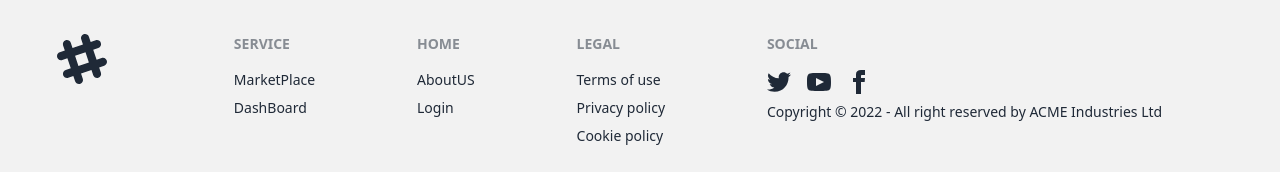
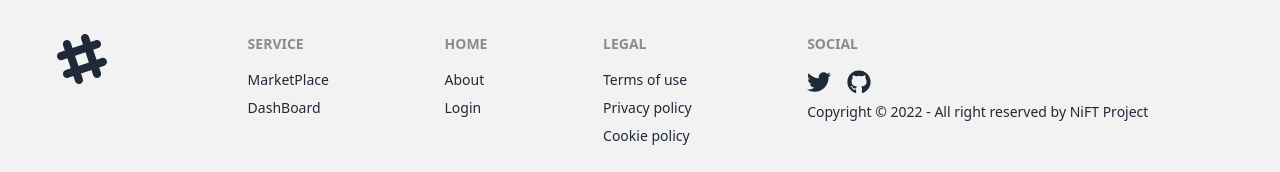
Before and after one commit to schezo817/NiFT, a Next.js app in the folder nift/: page / in a window 1280 px wide. Shown: the part 862-1034 px from the top of the page. Built offline with nearby package versions, Linux system fonts and the light colour scheme.

Commit message:
Delete SVG code and Changed menu name

```diff
--- a/nift/components/Footer.tsx
+++ b/nift/components/Footer.tsx
@@ -1,3 +1,4 @@
+import { FaGithub, FaTwitter } from "react-icons/fa";
 import Link from "next/link";
 
 const Footer = () => {
@@ -31,7 +32,7 @@ const Footer = () => {
             <div>
                 <span className="footer-title">Home</span>
                 <Link href={"/about"}>
-                    <a className="link link-hover">AboutUS</a>
+                    <a className="link link-hover">About</a>
                 </Link>
                 <Link href={"/login"}>
                     <a className="link link-hover">Login</a>
@@ -49,40 +50,13 @@ const Footer = () => {
                 <span className="footer-title">Social</span>
                 <div className="grid grid-flow-col gap-4">
                     <a>
-                        <svg
-                            xmlns="http://www.w3.org/2000/svg"
-                            width="24"
-                            height="24"
-                            viewBox="0 0 24 24"
-                            className="fill-current"
-                        >
-                            <path d="M24 4.557c-.883.392-1.832.656-2.828.775 1.017-.609 1.798-1.574 2.165-2.724-.951.564-2.005.974-3.127 1.195-.897-.957-2.178-1.555-3.594-1.555-3.179 0-5.515 2.966-4.797 6.045-4.091-.205-7.719-2.165-10.148-5.144-1.29 2.213-.669 5.108 1.523 6.574-.806-.026-1.566-.247-2.229-.616-.054 2.281 1.581 4.415 3.949 4.89-.693.188-1.452.232-2.224.084.626 1.956 2.444 3.379 4.6 3.419-2.07 1.623-4.678 2.348-7.29 2.04 2.179 1.397 4.768 2.212 7.548 2.212 9.142 0 14.307-7.721 13.995-14.646.962-.695 1.797-1.562 2.457-2.549z"></path>
-                        </svg>
+                        <FaTwitter className="text-2xl"/>
                     </a>
                     <a>
-                        <svg
-                            xmlns="http://www.w3.org/2000/svg"
-                            width="24"
-                            height="24"
-                            viewBox="0 0 24 24"
-                            className="fill-current"
-                        >
-                            <path d="M19.615 3.184c-3.604-.246-11.631-.245-15.23 0-3.897.266-4.356 2.62-4.385 8.816.029 6.185.484 8.549 4.385 8.816 3.6.245 11.626.246 15.23 0 3.897-.266 4.356-2.62 4.385-8.816-.029-6.185-.484-8.549-4.385-8.816zm-10.615 12.816v-8l8 3.993-8 4.007z"></path>
-                        </svg>
-                    </a>
-                    <a>
-                        <svg
-                            xmlns="http://www.w3.org/2000/svg"
-                            width="24"
-                            height="24"
-                            viewBox="0 0 24 24"
-                            className="fill-current"
-                        >
-                            <path d="M9 8h-3v4h3v12h5v-12h3.642l.358-4h-4v-1.667c0-.955.192-1.333 1.115-1.333h2.885v-5h-3.808c-3.596 0-5.192 1.583-5.192 4.615v3.385z"></path>
-                        </svg>
+                        <FaGithub className="text-2xl"/>
                     </a>
                 </div>
-                <p>Copyright © 2022 - All right reserved by ACME Industries Ltd</p>
+                <p>Copyright © 2022 - All right reserved by NiFT Project</p>
             </div>
         </div>
     );
```
